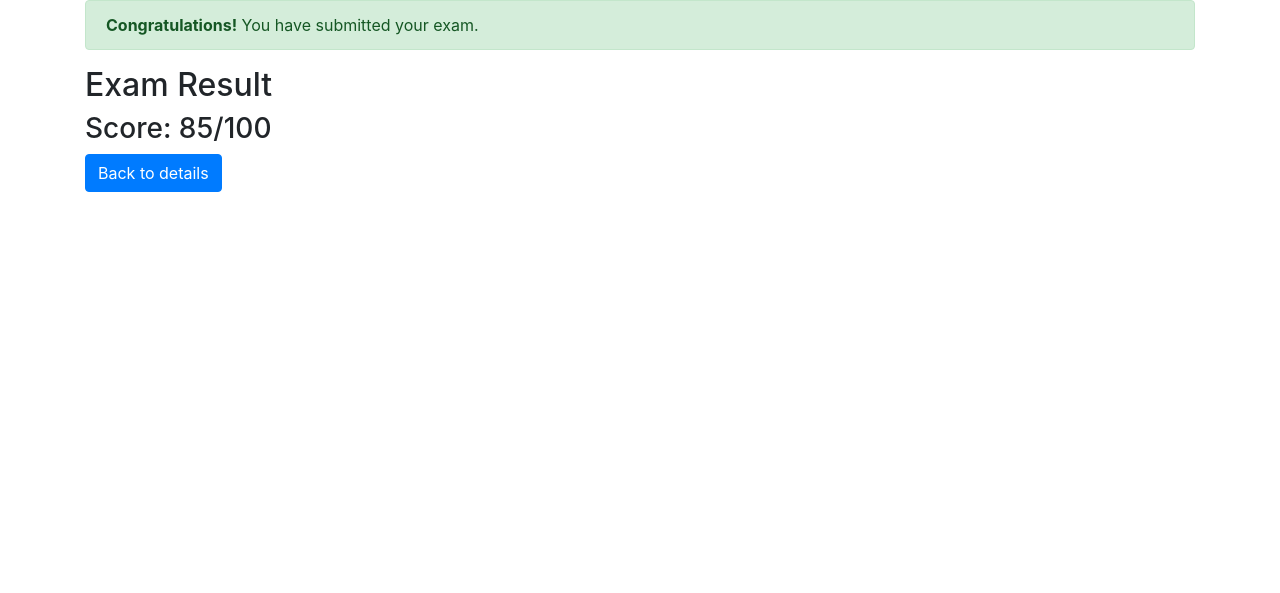
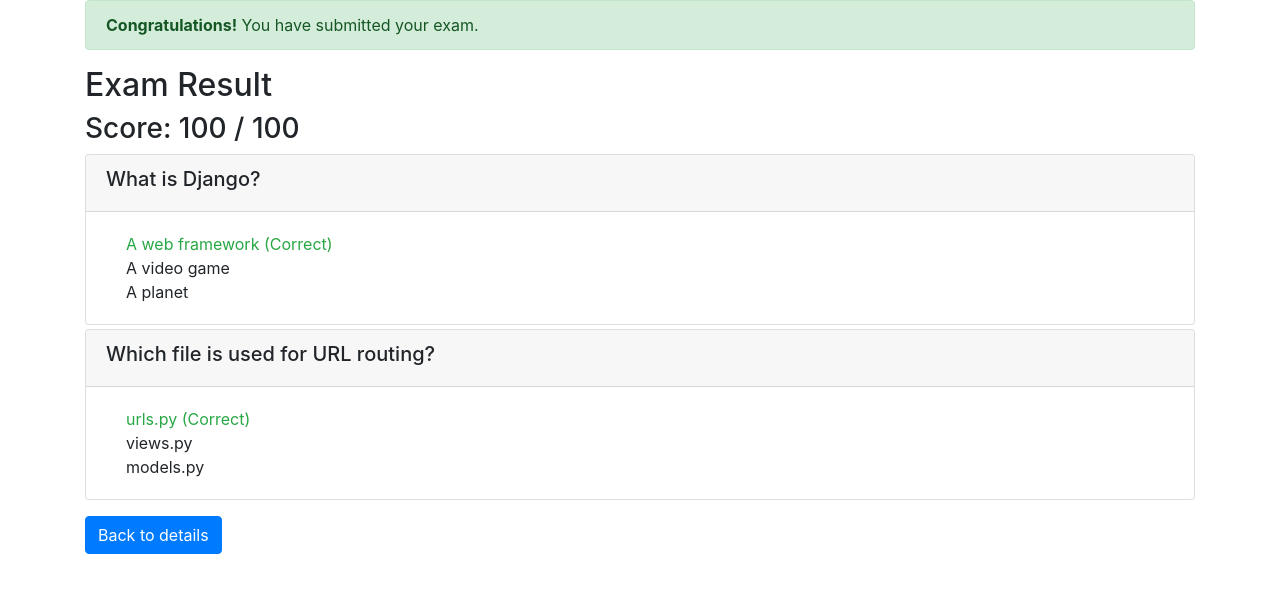
Before and after one commit to vaughnmahoney/tfjzl-final-cloud-app-with-database, a Django app: page /onlinecourse/course/1/submission/1/result/ in a window 1280 px wide. Shown: the top 593 px of the page. Run offline with Django 5.2, Linux system fonts and the light colour scheme; data comes from the database, SQL or seed files in the repository; both versions use the stored data as it was after the commit; some libraries are stand-ins or nearby versions.

Commit message:
Fix feedback issues: admin list_display, exam logic, detailed results

```diff
--- a/onlinecourse/admin.py
+++ b/onlinecourse/admin.py
@@ -15,6 +15,7 @@ class ChoiceInline(admin.StackedInline):
 
 class QuestionAdmin(admin.ModelAdmin):
     inlines = [ChoiceInline]
+    list_display = ['content']
 
 
 class LessonAdmin(admin.ModelAdmin):
--- a/onlinecourse/templates/onlinecourse/exam_result_bootstrap.html
+++ b/onlinecourse/templates/onlinecourse/exam_result_bootstrap.html
@@ -16,9 +16,34 @@
         {% endif %}
 
         <h2>Exam Result</h2>
-        <h3>Score: 85/100</h3> <!-- Stubbed score for screenshot -->
+        <h3>Score: {{ grade }} / {{ possible }}</h3>
 
-        <a href="{% url 'onlinecourse:course_details' course.id %}" class="btn btn-primary">Back to details</a>
+        <div class="card-columns-vertical">
+            {% for question in course.question_set.all %}
+            <div class="card mt-1">
+                <div class="card-header">
+                    <h5>{{ question.content }}</h5>
+                </div>
+                <div class="card-body">
+                    {% for choice in question.choice_set.all %}
+                    <div class="form-check">
+                        {% if choice in submission.choices.all and choice.is_correct %}
+                        <span class="text-success">{{ choice.content }} (Correct)</span>
+                        {% elif choice in submission.choices.all and not choice.is_correct %}
+                        <span class="text-danger">{{ choice.content }} (Incorrect)</span>
+                        {% elif choice.is_correct %}
+                        <span class="text-success">{{ choice.content }} (Correct Answer)</span>
+                        {% else %}
+                        <span>{{ choice.content }}</span>
+                        {% endif %}
+                    </div>
+                    {% endfor %}
+                </div>
+            </div>
+            {% endfor %}
+        </div>
+
+        <a href="{% url 'onlinecourse:course_details' course.id %}" class="btn btn-primary mt-3">Back to details</a>
     </div>
 </body>
 
--- a/onlinecourse/views.py
+++ b/onlinecourse/views.py
@@ -16,6 +16,7 @@ class CourseDetailsView(generic.DetailView):
     template_name = 'onlinecourse/course_details_bootstrap.html'
 
 def submit(request, course_id):
+    model = Course
     course = get_object_or_404(Course, pk=course_id)
     if request.method == 'POST':
         submission = Submission(enrollment=Enrollment.objects.filter(course=course).first())
@@ -32,11 +33,26 @@ def submit(request, course_id):
                     pass
 
         submission.save()
-        return render(request, 'onlinecourse/exam_result_bootstrap.html', {'course': course, 'submission': submission})
+        return render(request, 'onlinecourse/exam_result_bootstrap.html', {'course': course, 'submission': submission, 'test': True}) \
+            if not submission.pk else redirect('onlinecourse:show_exam_result', course_id=course.id, submission_id=submission.id)
     return render(request, 'onlinecourse/course_details_bootstrap.html', {'course': course})
 
 def show_exam_result(request, course_id, submission_id):
     context = {}
-    context['course'] = get_object_or_404(Course, pk=course_id)
-    context['submission'] = get_object_or_404(Submission, pk=submission_id)
+    course = get_object_or_404(Course, pk=course_id)
+    submission = get_object_or_404(Submission, pk=submission_id)
+    context['course'] = course
+    context['submission'] = submission
+
+    # Calculate score
+    grade = 0
+    possible_grade = 0
+    for question in course.question_set.all():
+        possible_grade += question.grade
+        selected_ids = [c.id for c in submission.choices.filter(question=question)]
+        if question.is_get_score(selected_ids):
+            grade += question.grade
+
+    context['grade'] = grade
+    context['possible'] = possible_grade
     return render(request, 'onlinecourse/exam_result_bootstrap.html', context)
```
Also changed, not shown: db.sqlite3.
